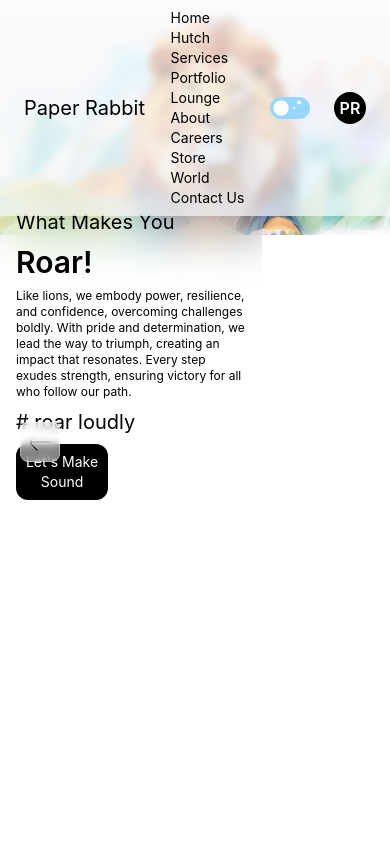
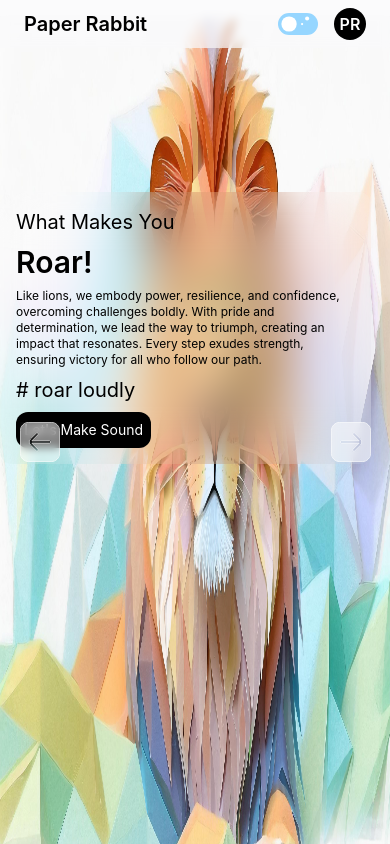
Before and after one commit to adarsh4489/rabbit_comingSoon, a React (Vite) app: page / in a window 390 px wide. Built offline with nearby package versions, Linux system fonts and the light colour scheme.

Commit message:
responsive from my end

```diff
--- a/src/App.jsx
+++ b/src/App.jsx
@@ -13,7 +13,7 @@ function App() {
   const [lightMode,setLightMode]=useState(false);
 
   return (
- <div className={lightMode?"text-white":"text-black"}>
+ <div className={lightMode?"text-white w-full h-full max-w-[1400px] mx-auto":"mx-auto max-w-[1400px] w-full h-full text-black"} >
  <Header lightMode={lightMode} setLightMode={setLightMode}/>
  <Routes>
   {/* <Route path='/test' element={<Test />}/> */}
--- a/src/Components/Header.jsx
+++ b/src/Components/Header.jsx
@@ -4,10 +4,14 @@ import dark from "../assets/headerImg/night.svg";
 import HutchDropdown from "./HutchDropdown";
 import ServiceDropdown from "./ServiceDropdown";
 import PopUpMenu from "../Components/Menu";
+import LoungeDropdown from "./LoungeDropdown";
+import PortfolioDropdown from "./PortfolioDropdown";
 
 const Header = ({lightMode ,setLightMode}) => {
   const [hutchVisible, setHutchVisible] = useState(false);
   const [serviceVisible, setServiceVisible] = useState(false);
+  const [loungeVisible, setLoungeVisible] = useState(false);
+  const [portfolioVisible, setPortfolioVisible] = useState(false);
 
   const [popupVisible, setPopupVisible] = useState(false);
 
@@ -40,9 +44,9 @@ const Header = ({lightMode ,setLightMode}) => {
       <div className="dark:text-white z-50  fixed justify-between top-0 transition-all ease-in-out duration-200 w-full backdrop-blur-sm ">
         <div className="flex justify-between w-full bg-gray-50 bg-opacity-70 lg:px-8 px-6 py-2 items-center" >
           <div>
-            <h2 className="text-xl ">Paper Rabbit</h2>
+            <h2 className="text-xl font-semibold ">Paper Rabbit</h2>
           </div>
-          <ul className="lg:flex justify-evenly text-sm gap-6 lg:flex-row">
+          <ul className=" hidden lg:flex justify-evenly text-sm gap-6 ">
             <li className="cursor-pointer"><a href="/">Home</a></li>
             <li
               className="cursor-pointer"
@@ -81,7 +85,7 @@ const Header = ({lightMode ,setLightMode}) => {
             </li>
           </ul>
 
-          <div className="flex items-center justify-center gap-6">
+          <div className="flex items-center justify-center gap-4 lg:gap-6">
             {lightMode ? (
               <img
                 className="w-10 h-full"
@@ -104,8 +108,8 @@ const Header = ({lightMode ,setLightMode}) => {
         <div className="z-50 w-full transition-all ease-in-out duration-600">
           {hutchVisible ? <HutchDropdown/> : null}
           {serviceVisible ? <ServiceDropdown/> : null}
-          {/* {loungeVisible ? <Lounge /> : null}
-          {portfolioVisible ? <Portfolio /> : null} */}
+          {loungeVisible ? <LoungeDropdown /> : null}
+          {portfolioVisible ? <PortfolioDropdown /> : null}
         </div>
       </div>
 
--- a/src/Components/Menu.jsx
+++ b/src/Components/Menu.jsx
@@ -4,7 +4,7 @@ import { FaInstagramSquare,FaFacebook,FaGithub,FaLinkedin,FaYoutube,FaPinterest,
 const Menu = () => {
   return (
 
-        <div className='w-[20%] z-50 menu-container flex flex-col gap-1 items-center justify-center text-center '>
+        <div className='w-[80%] md:w-[40%] lg:w-[20%] z-50 menu-container flex flex-col gap-1 items-center justify-center text-center '>
             <div className='w-full bg-white rounded-t-3xl py-2'><a href="/">Home</a></div>
             <div className='bg-white w-full py-2 hover:bg-gray-200'><a href="">Hutch</a></div>
             <div className='bg-white w-full py-2 hover:bg-gray-200'><a href="">Services</a></div>
--- a/src/Pages/Banner.jsx
+++ b/src/Pages/Banner.jsx
@@ -251,10 +251,10 @@ function Banner({lightMode}) {
 
   return (
 
-    <div className="w-full z-0 overflow-hidden ">
+    <div className="w-full z-0 overflow-hidden relative">
       <div className="w-full z-0 h-screen">
         <img
-          className=""
+          className="h-full w-full"
           src={lightMode ? images_dark[currentIndex] : images_day[currentIndex]}
           alt="bannerimage"
           ref={image}
@@ -263,19 +263,19 @@ function Banner({lightMode}) {
 
       {currentIndex !== 11 ? (
         currentIndex % 2 === 0 ? (
-          <div className="sm:w-[95%] lg:w-2/5 absolute backdrop-blur-xl flex flex-col gap-2 top-48 left-32 rounded-xl px-4 py-8">
-            <h3 className="text-xl">What Makes You </h3>
-            <h2 className="text-3xl font-semibold">{title[currentIndex]}!</h2>
+          <div className="w-[95%] md:w-[60%] lg:w-2/5  absolute backdrop-blur-xl flex flex-col gap-2 top-48 left-2 sm:left-4 md:left-32 rounded-xl px-4 py-6">
+            <h3 className="text-lg md:text-xl">What Makes You </h3>
+            <h2 className="text-xl md:text-2xl lg:text-3xl font-semibold">{title[currentIndex]}!</h2>
             <p className="text-xs lg:text-sm xl:text-base ">{description[currentIndex]}</p>
 
-            <h2 className="text-xl">{hastag[currentIndex]}</h2>
+            <h2 className="text-lg md:text-xl">{hastag[currentIndex]}</h2>
 
-            <button className="bg-black text-white w-[40%] px-2 py-2 text-sm rounded-xl">
+            <button className="bg-black text-white w-[60%] md:w-[40%] px-2 py-2 text-sm rounded-xl">
               <a href="tel:+919900149537">{ctaButton[currentIndex]}</a>
             </button>
           </div>
         ) : (
-          <div className="sm:w-[95%] lg:w-2/5 absolute backdrop-blur-xl flex flex-col gap-2 top-48 right-32 rounded-xl px-4 py-4">
+          <div className="w-[95%] md:w-[60%] lg:w-2/5 absolute backdrop-blur-xl flex flex-col gap-2 top-48  md:right-32 rounded-xl px-4 py-4">
             <h3 className="text-xl ">What Makes You </h3>
             <h2 className="text-3xl font-semibold">{title[currentIndex]}!</h2>
             <p className="text-xs lg:text-sm xl:text-base">{description[currentIndex]}</p>
```
